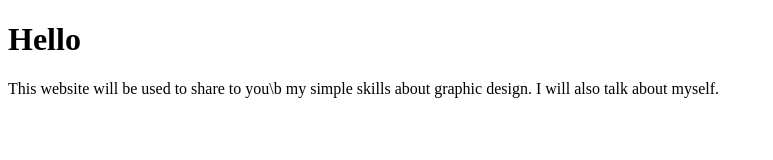
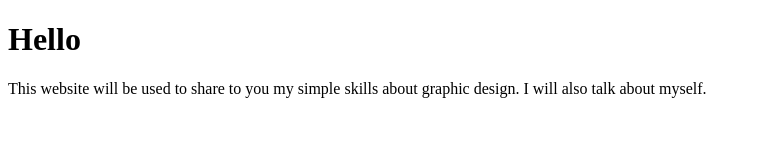
Before and after one commit to GiovanniZarbo/giovannizarbo.github.io, a plain HTML site: page index.html in a window 1280 px wide. Shown: the whole page, without its empty margins (0-773 px from the left). Drawn offline with Linux system fonts and the light colour scheme.

Commit message:
Update index.html

```diff
--- a/index.html
+++ b/index.html
@@ -6,7 +6,7 @@
 <body>
 
 <h1>Hello</h1>
-<p>This website will be used to share to you\b my simple skills about graphic design. I will also talk about myself.</p>
+<p>This website will be used to share to you my simple skills about graphic design. I will also talk about myself.</p>
 
 </body>
 </html>
```
